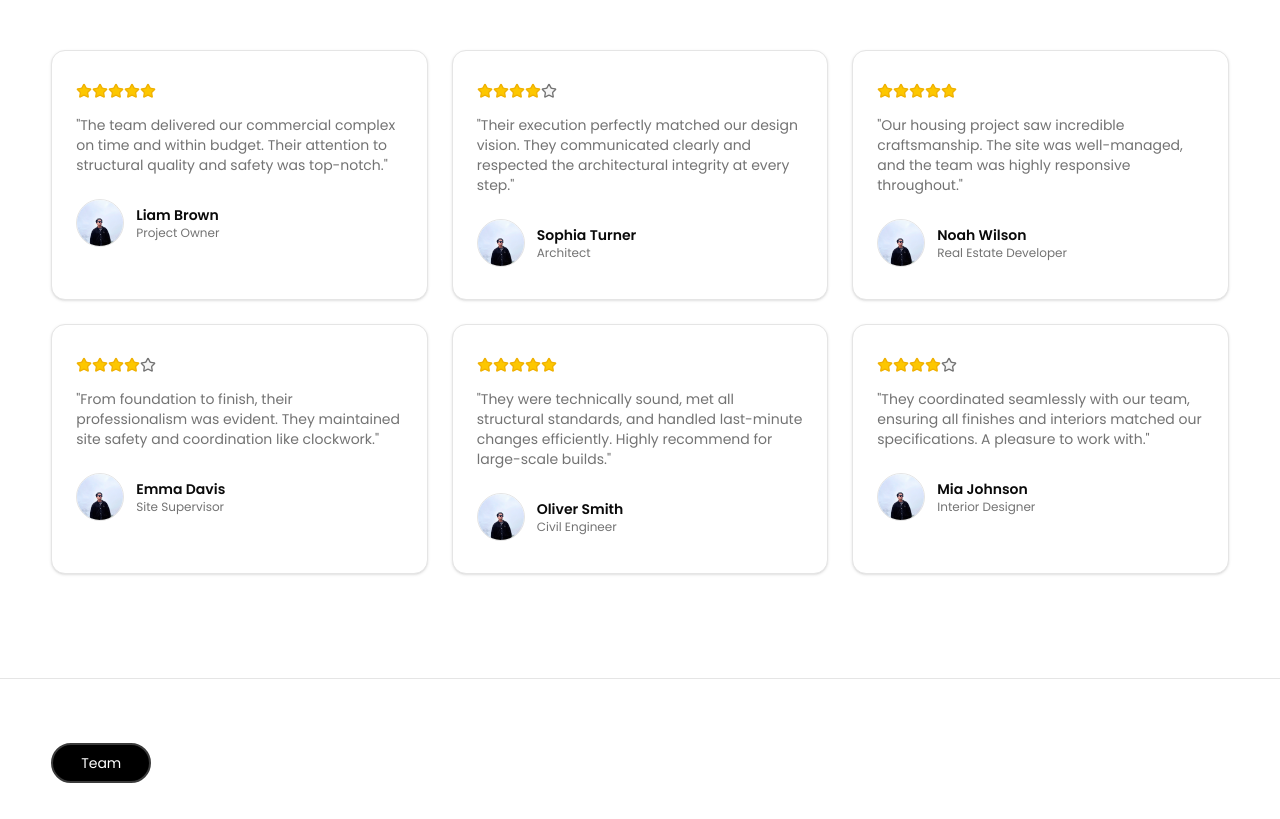
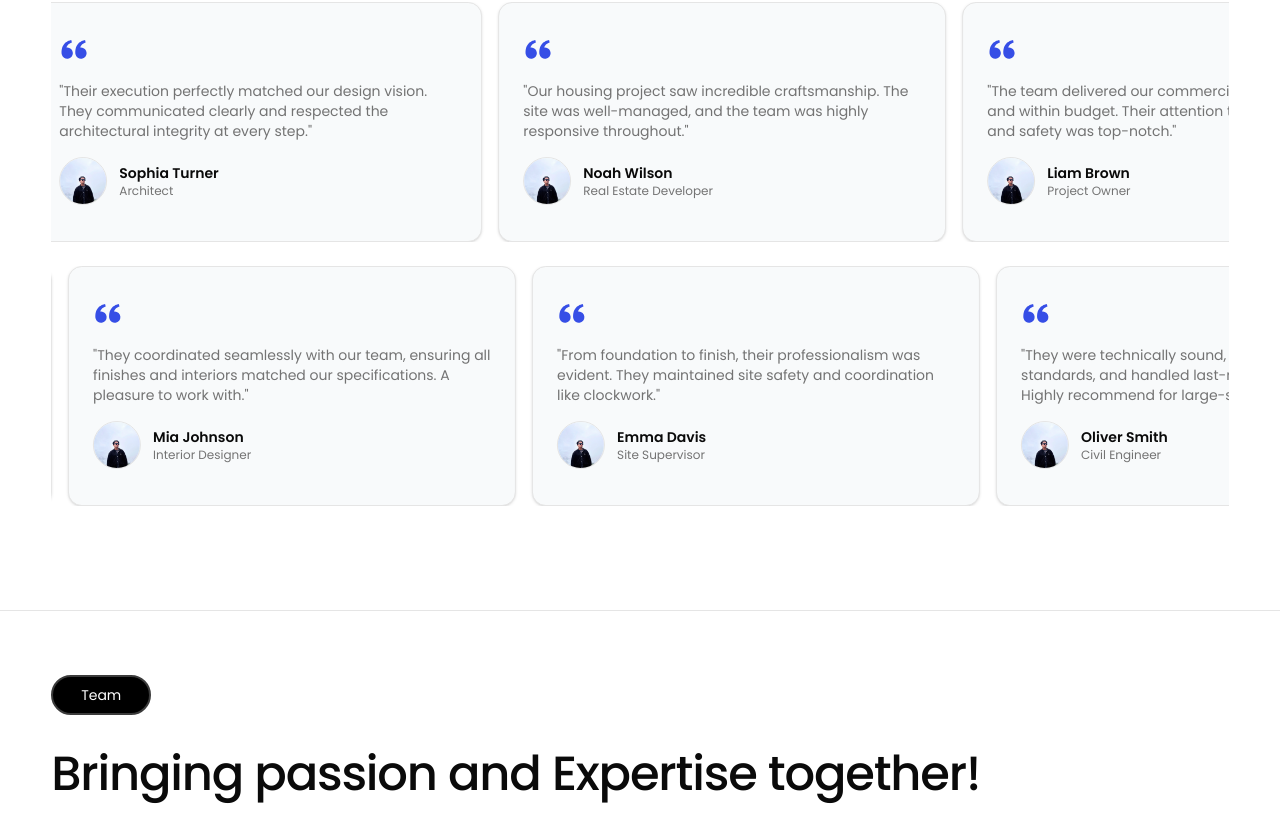
Before and after one commit to satri-tech/yongshi-nirman-sewa, a Next.js app: page / in a window 1280 px wide. Shown: the part 4015-4834 px from the top of the page. Built offline with nearby package versions, Linux system fonts and the light colour scheme.

Commit message:
add: Animations

```diff
--- a/components/animations/animated-component.tsx
+++ b/components/animations/animated-component.tsx
@@ -15,6 +15,24 @@ interface AnimatedWrapperProps {
     className?: string;
     variants?: Variants;
 }
+export function AnimationWrapper({ children, className, variants }: AnimatedWrapperProps) {
+    const animation = useScrollAnimation(0.1, true);
+
+    return (
+        <motion.div
+            ref={animation.ref}
+            variants={staggerContainer}
+            initial="hidden"
+            animate={animation.controls}
+            className={className}
+        >
+            <motion.div variants={variants || staggerItem}>
+                {children}
+            </motion.div>
+        </motion.div>
+    );
+}
+
 
 export function AnimatedTitle({ children, className, variants }: AnimatedWrapperProps) {
     const animation = useScrollAnimation(0.1, true);
--- /dev/null
+++ b/components/animations/infinite-slider.tsx
@@ -0,0 +1,102 @@
+"use client"
+import { cn } from "@/lib/utils"
+import type React from "react"
+
+import { useMotionValue, animate, motion } from "motion/react"
+import { useState, useEffect } from "react"
+import useMeasure from "react-use-measure"
+
+export type InfiniteSliderProps = {
+    children: React.ReactNode
+    gap?: number
+    speed?: number
+    speedOnHover?: number
+    direction?: "horizontal" | "vertical"
+    reverse?: boolean
+    className?: string
+}
+
+export function InfiniteSlider({
+    children,
+    gap = 16,
+    speed = 100,
+    speedOnHover,
+    direction = "horizontal",
+    reverse = false,
+    className,
+}: InfiniteSliderProps) {
+    const [currentSpeed, setCurrentSpeed] = useState(speed)
+    const [ref, { width, height }] = useMeasure()
+    const translation = useMotionValue(0)
+    const [isTransitioning, setIsTransitioning] = useState(false)
+    const [key, setKey] = useState(0)
+
+    useEffect(() => {
+        let controls
+        const size = direction === "horizontal" ? width : height
+        const contentSize = size + gap
+        const from = reverse ? -contentSize / 2 : 0
+        const to = reverse ? 0 : -contentSize / 2
+
+        const distanceToTravel = Math.abs(to - from)
+        const duration = distanceToTravel / currentSpeed
+
+        if (isTransitioning) {
+            const remainingDistance = Math.abs(translation.get() - to)
+            const transitionDuration = remainingDistance / currentSpeed
+
+            controls = animate(translation, [translation.get(), to], {
+                ease: "linear",
+                duration: transitionDuration,
+                onComplete: () => {
+                    setIsTransitioning(false)
+                    setKey((prevKey) => prevKey + 1)
+                },
+            })
+        } else {
+            controls = animate(translation, [from, to], {
+                ease: "linear",
+                duration: duration,
+                repeat: Number.POSITIVE_INFINITY,
+                repeatType: "loop",
+                repeatDelay: 0,
+                onRepeat: () => {
+                    translation.set(from)
+                },
+            })
+        }
+
+        return controls?.stop
+    }, [key, translation, currentSpeed, width, height, gap, isTransitioning, direction, reverse])
+
+    const hoverProps = speedOnHover
+        ? {
+            onHoverStart: () => {
+                setIsTransitioning(true)
+                setCurrentSpeed(speedOnHover)
+            },
+            onHoverEnd: () => {
+                setIsTransitioning(true)
+                setCurrentSpeed(speed)
+            },
+        }
+        : {}
+
+    return (
+        <div className={cn("overflow-hidden", className)}>
+            <motion.div
+                className="flex w-max"
+                style={{
+                    ...(direction === "horizontal" ? { x: translation } : { y: translation }),
+                    gap: `${gap}px`,
+                    flexDirection: direction === "horizontal" ? "row" : "column",
+                }}
+                ref={ref}
+                {...hoverProps}
+            >
+                {children}
+                {children}
+            </motion.div>
+        </div>
+    )
+}
--- a/components/layouts/team/Team.tsx
+++ b/components/layouts/team/Team.tsx
@@ -2,6 +2,8 @@ import HeaderTitle from '@/components/ui/HeaderTitle'
 import Image from 'next/image'
 import Link from 'next/link'
 import Member1 from '@/public/team/member1.jpg'
+import { AnimatedButton, AnimatedImageContainer, AnimatedTitle } from '@/components/animations/animated-component'
+import { fadeInDown, staggerItem } from '@/hooks/use-scroll-animation'
 const members = [
     {
         name: 'Liam Brown',
@@ -37,15 +39,20 @@ export default function Team() {
         >
             <div className="font-Poppins flex flex-col  lg:w-[92%] w-[90%] ">
                 <div className="flex w-full sm:gap-6 gap-4 flex-col ">
+                    <AnimatedButton variants={fadeInDown}>
                         <HeaderTitle header={"Team"} />
+                    </AnimatedButton>
+                    <AnimatedTitle variants={fadeInDown}>
                         <div className="w-full flex">
                             <div className="w-full sm:text-5xl text-3xl font-medium leading-[4.4rem] tracking-tight">
                                 Bringing passion and Expertise together!
                             </div>
                         </div>
+                    </AnimatedTitle>
                     <div className="mt-6 md:mt-8">
                         <div className="grid gap-x-6 gap-y-12 sm:grid-cols-2 lg:grid-cols-4">
                             {members.map((member, index) => (
+                                <AnimatedImageContainer variants={staggerItem}>
                                     <div key={index} className="group overflow-hidden cursor-pointer">
                                         <Image className="h-80 w-full rounded-md object-cover object-top grayscale transition-all duration-500 hover:grayscale-0 group-hover:h-72 group-hover:rounded-xl" src={member.avatar} alt="team member" width="826" height="1239" />
                                         <div className="px-2 pt-2 sm:pb-0 sm:pt-4">
@@ -56,12 +63,12 @@ export default function Team() {
                                             <div className="mt-1 flex items-center justify-between">
                                                 <span className="text-muted-foreground inline-block translate-y-6 text-sm opacity-0 transition duration-300 group-hover:translate-y-0 group-hover:opacity-100">{member.role}</span>
                                                 <Link href={member.link} className="group-hover:text-primary-600 dark:group-hover:text-primary-400 inline-block translate-y-8 text-sm tracking-wide opacity-0 transition-all duration-500 hover:underline group-hover:translate-y-0 group-hover:opacity-100">
-                                                {' '}
                                                     Facebook
                                                 </Link>
                                             </div>
                                         </div>
                                     </div>
+                                </AnimatedImageContainer>
                             ))}
                         </div>
                     </div>
--- a/components/layouts/testimonials/Testimonials.tsx
+++ b/components/layouts/testimonials/Testimonials.tsx
@@ -1,71 +1,102 @@
-'use client'
 import HeaderTitle from "@/components/ui/HeaderTitle";
 import { testimonials } from "./constants";
 import { Card, CardContent } from "@/components/ui/card";
-import { Star } from "lucide-react";
 import Image from "next/image";
-
+import { InfiniteSlider } from "@/components/animations/infinite-slider";
+import { BiSolidQuoteAltLeft } from "react-icons/bi";
+import { AnimatedButton, AnimatedTitle } from "@/components/animations/animated-component";
+import { fadeInDown, fadeInLeft } from "@/hooks/use-scroll-animation";
 
 export default function Testimonials() {
+    // Split testimonials into two halves
+    const midpoint = Math.ceil(testimonials.length / 2);
+    const firstHalf = testimonials.slice(0, midpoint);
+    const secondHalf = testimonials.slice(midpoint);
+
     return <div id="testimonials"
         className={`flex lg:flex-row flex-col justify-center items-center w-full mt-24 h-max border-t-[0.1px] font-Poppins sm:pt-16 pt-8`}
     >
-        <div className="font-Poppins flex flex-col  lg:w-[92%] w-[90%] ">
-            <div className="flex w-full sm:gap-6 gap-4 flex-col ">
+        <div className="font-Poppins flex flex-col lg:w-[92%] w-[90%]">
+            <div className="flex w-full sm:gap-6 gap-4 flex-col">
+                <AnimatedButton variants={fadeInDown}>
                     <HeaderTitle header={"Testimonials"} className="w-[120px]" />
+                </AnimatedButton>
+                <AnimatedTitle variants={fadeInLeft}>
                     <div className="w-full flex">
                         <div className="w-full sm:text-5xl text-3xl font-medium leading-[4.4rem] tracking-tight">
                             {`Trusted by clients who value quality and results.`}
                         </div>
                     </div>
-                <div className="mt-12 grid gap-6 md:grid-cols-2 lg:grid-cols-3">
-                    {testimonials.map((testimonial) => (
-                        <Card key={testimonial.content} className="h-full py-2">
-                            <CardContent className="p-6">
-                                <div className="flex flex-col h-full">
+                </AnimatedTitle>
+
+                {/* First slider with first half of testimonials */}
+                <InfiniteSlider speedOnHover={30} speed={70} gap={16} >
+                    {firstHalf.map((testimonial, index) => (
+                        <Card key={`${testimonial.content}-${index}`} className="w-[28rem] h-60 flex-shrink-0 py-2 cursor-pointer bg-[#f8fafb]">
+                            <CardContent className="p-6 h-full ">
+                                <div className="flex flex-col h-full gap-4">
                                     {/* Rating Stars */}
-                                    <div className="flex mb-4">
-                                        {[...Array(5)].map((_, i) => (
-                                            <Star
-                                                key={i}
-                                                className={`h-4 w-4 ${i < testimonial.rating
-                                                    ? "fill-yellow-400 text-yellow-500"
-                                                    : "fill-muted text-muted-foreground"
-                                                    }`}
-                                            />
-                                        ))}
-                                    </div>
+                                    <BiSolidQuoteAltLeft size={30} className="text-[#364ee6]" />
 
                                     {/* Testimonial Content */}
-                                    <blockquote className="text-sm text-muted-foreground mb-6 flex-grow">
-                                        {` "${testimonial.content}"`}
+                                    <blockquote className="text-sm text-muted-foreground  flex  items-center" >
+                                        {`"${testimonial.content}"`}
                                     </blockquote>
 
                                     {/* Author Info */}
-                                    <div className="flex items-center gap-3 mt-auto">
+                                    <div className="flex items-center gap-3">
                                         <Image
                                             height={48}
                                             width={48}
                                             src={testimonial.image.src}
-                                            alt={"image"}
-                                            className="h-12 w-12 object-cover rounded-full border"
-                                            onError={(e) => {
-                                                // Fallback to a default image if the API fails
-                                                e.currentTarget.src = '/images/default-avatar.png';
-                                            }}
+                                            alt={`${testimonial.name} avatar`}
+                                            className="h-12 w-12 object-cover rounded-full border flex-shrink-0"
                                         />
-                                        <div>
-                                            <div className="font-semibold text-sm">{testimonial.name}</div>
-                                            <div className="text-xs text-muted-foreground">{testimonial.role}</div>
-
+                                        <div className="min-w-0 flex-1">
+                                            <div className="font-semibold text-sm truncate">{testimonial.name}</div>
+                                            <div className="text-xs text-muted-foreground truncate">{testimonial.role}</div>
                                         </div>
                                     </div>
                                 </div>
                             </CardContent>
                         </Card>
                     ))}
+                </InfiniteSlider>
+
+                {/* Second slider with second half of testimonials (reverse direction) */}
+                <InfiniteSlider speedOnHover={30} speed={70} gap={16} reverse >
+                    {secondHalf.map((testimonial, index) => (
+                        <Card key={`${testimonial.content}-${index}`} className="w-[28rem] h-60 flex-shrink-0 py-2 cursor-pointer bg-[#f8fafb]">
+                            <CardContent className="p-6 h-full ">
+                                <div className="flex flex-col h-full gap-4">
+                                    {/* Rating Stars */}
+                                    <BiSolidQuoteAltLeft size={30} className="text-[#364ee6]" />
+
+                                    {/* Testimonial Content */}
+                                    <blockquote className="text-sm text-muted-foreground  flex  items-center" >
+                                        {`"${testimonial.content}"`}
+                                    </blockquote>
+
+                                    {/* Author Info */}
+                                    <div className="flex items-center gap-3">
+                                        <Image
+                                            height={48}
+                                            width={48}
+                                            src={testimonial.image.src}
+                                            alt={`${testimonial.name} avatar`}
+                                            className="h-12 w-12 object-cover rounded-full border flex-shrink-0"
+                                        />
+                                        <div className="min-w-0 flex-1">
+                                            <div className="font-semibold text-sm truncate">{testimonial.name}</div>
+                                            <div className="text-xs text-muted-foreground truncate">{testimonial.role}</div>
                                         </div>
                                     </div>
                                 </div>
-    </div >
+                            </CardContent>
+                        </Card>
+                    ))}
+                </InfiniteSlider>
+            </div>
+        </div>
+    </div>
 }
--- a/package.json
+++ b/package.json
@@ -39,6 +39,7 @@
     "react-icons": "^5.5.0",
     "react-intersection-observer": "^9.16.0",
     "react-leaflet": "^5.0.0",
+    "react-use-measure": "^2.1.7",
     "sonner": "^2.0.6",
     "swiper": "^11.2.10",
     "tailwind-merge": "^3.3.1",
```
Also changed, not shown: components/layouts/contact/contact.tsx (+17 -3 lines), components/layouts/portfolio/Portfolio.tsx (+11 -6 lines), 1 other file (tests, documents, lock files or other folders). Lines whose indentation alone changed are shown as unchanged.
